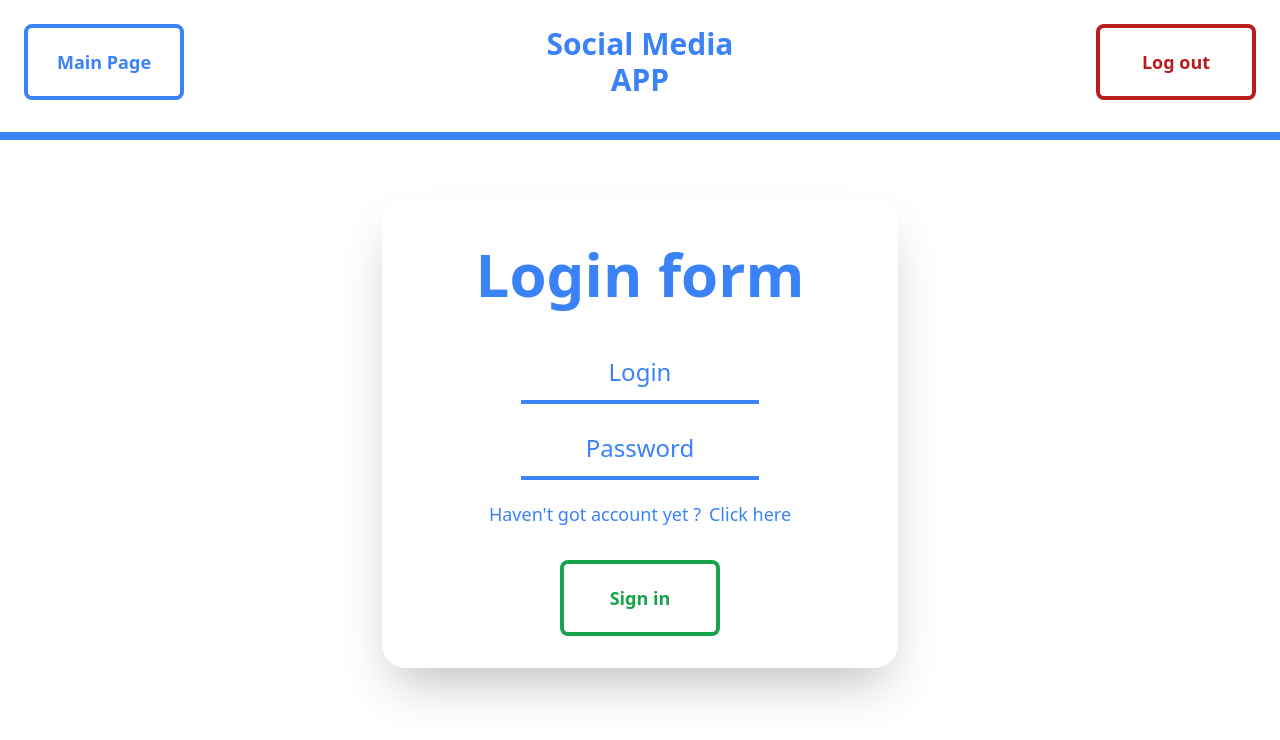
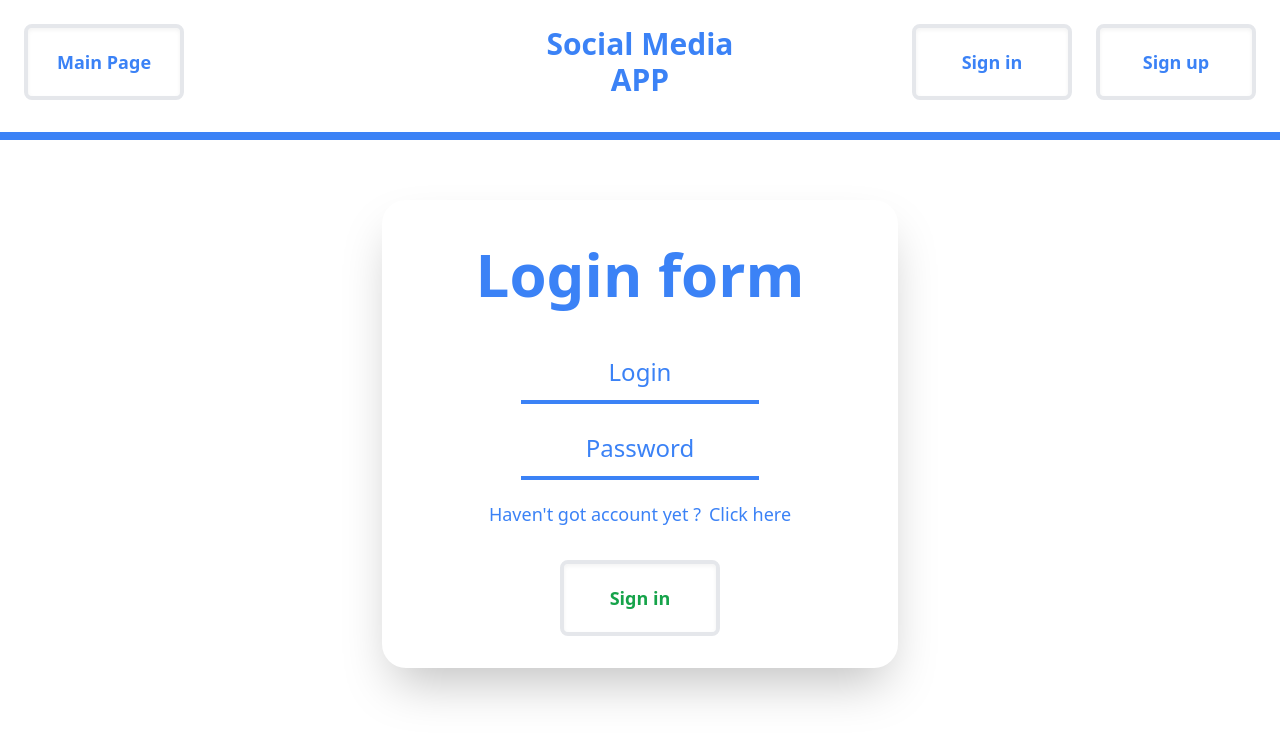
Before and after one commit to OskarProgrammer/Social-Media, a React (Vite) app: page /login in a window 1280 px wide. Shown: the top 740 px of the page. Built offline with nearby package versions, Linux system fonts and the light colour scheme; data requests are answered from the project's data file.

Commit message:
Creating log out process

```diff
--- a/data/db.json
+++ b/data/db.json
@@ -1,7 +1,7 @@
 {
   "currentUser": {
-    "id": "22",
-    "isLogged": true
+    "id": "",
+    "isLogged": false
   },
   "users": [
     {
--- a/src/App.jsx
+++ b/src/App.jsx
@@ -12,6 +12,8 @@ import { MainLayout, mainLoader } from './layouts/MainLayout'
 import { MainPage } from "./pages/MainPage"
 import { loginAction, LoginPage } from './pages/LoginPage'
 import { RegisterPage } from './pages/RegisterPage'
+import { AccountLayout } from './layouts/AccountLayout'
+import { logOutLoader, LogOutPage } from './pages/LogOutPage'
 
 
 // creating router
@@ -26,6 +28,12 @@ const router = createBrowserRouter(createRoutesFromElements(
     {/* sign up page */}
     <Route path="register" element={<RegisterPage/>}/>
 
+    {/* account page */}
+    <Route path="account/" element={<AccountLayout/>}>
+      <Route path="logOut" element={<LogOutPage/>} loader={logOutLoader}/>
+
+    </Route>
+
   </Route>
 ))
 
--- a/src/components/NavBar.jsx
+++ b/src/components/NavBar.jsx
@@ -42,7 +42,7 @@ export const NavBar = ( props ) => {
                     </>
                     :
                     <>
-                        <NavLink to="/logOut" className="btn-red">
+                        <NavLink to="/account/logOut" className="btn-red">
                             Log out
                         </NavLink>
                     </>
--- a/src/index.css
+++ b/src/index.css
@@ -58,37 +58,38 @@
   }
 
   .btn {
-    @apply lg:sm:w-40 w-40 m-3 rounded-lg p-5 font-bold text-lg efectOfTransition border-4 text-center;
+    @apply lg:sm:w-40 w-40 m-3 rounded-lg p-5 font-bold text-lg efectOfTransition;
+    @apply border-4 text-center shadow-inner;
+  }
+
+  .btn:hover {
+    @apply shadow-lg;
   }
 
   .btn-blue {
     @apply btn bg-white text-blue-500;
-    @apply border-blue-500;
   }
 
   .btn-blue:hover {
     @apply bg-blue-500 text-white;
-    box-shadow: 0px 1px 5px 3px #3b82f6 ;
   }
 
   .btn-red {
     @apply btn;
-    @apply bg-white text-red-700 border-red-700;
+    @apply bg-white text-red-700;
   }
 
   .btn-red:hover {
-    @apply bg-red-700 text-white;
-    box-shadow: 0px 1px 10px 5px #b91c1c ;
+    @apply bg-red-700 text-white ;
   }
 
   .btn-green {
     @apply btn;
-    @apply bg-white text-green-600 border-green-600;
+    @apply bg-white text-green-600 ;
   }
 
   .btn-green:hover {
     @apply bg-green-600 text-white;
-    box-shadow: 0px 1px 10px 5px #16a34a  ;
   }
 
 }
--- /dev/null
+++ b/src/layouts/AccountLayout.jsx
@@ -0,0 +1,10 @@
+
+export const AccountLayout = () => {
+
+
+    return (
+        <>
+            ACCOUNT PAGE
+        </>
+    )
+}
--- /dev/null
+++ b/src/pages/LogOutPage.jsx
@@ -0,0 +1,29 @@
+
+// importing functions and components from react library
+import { redirect, useLoaderData } from "react-router-dom"
+
+// importing api functions
+import axios from "axios"
+
+
+export const LogOutPage = () => {
+
+    // getting useLoaderData
+    const loaderData = useLoaderData()
+
+    return (
+        <></>
+    )
+}
+
+export const logOutLoader = async () => {
+
+    try {
+        await axios.put("http://localhost:3000/currentUser/" , {
+            id : "",
+            isLogged : false
+        })
+    } catch { throw new Error("Something went wrong during log out process") }
+
+    return redirect("/")
+}
--- a/src/pages/LoginPage.jsx
+++ b/src/pages/LoginPage.jsx
@@ -67,5 +67,5 @@ export const loginAction = async ( {request} ) => {
         await axios.put("http://localhost:3000/currentUser/" , currentUser)
     } catch { return { error : "Something went wrong " } }
 
-    return redirect("/")
+    return redirect("/account/")
 }
```
